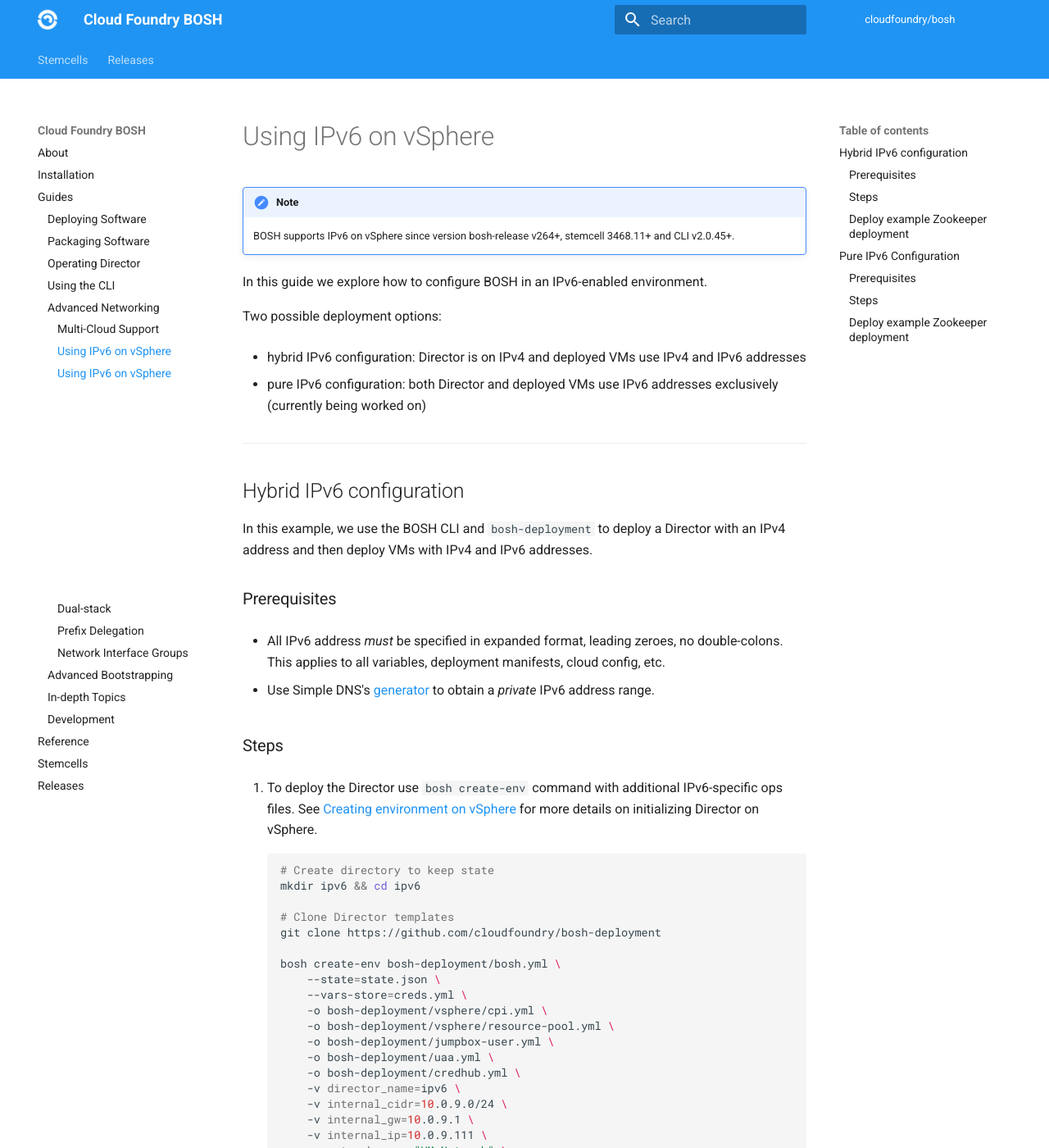
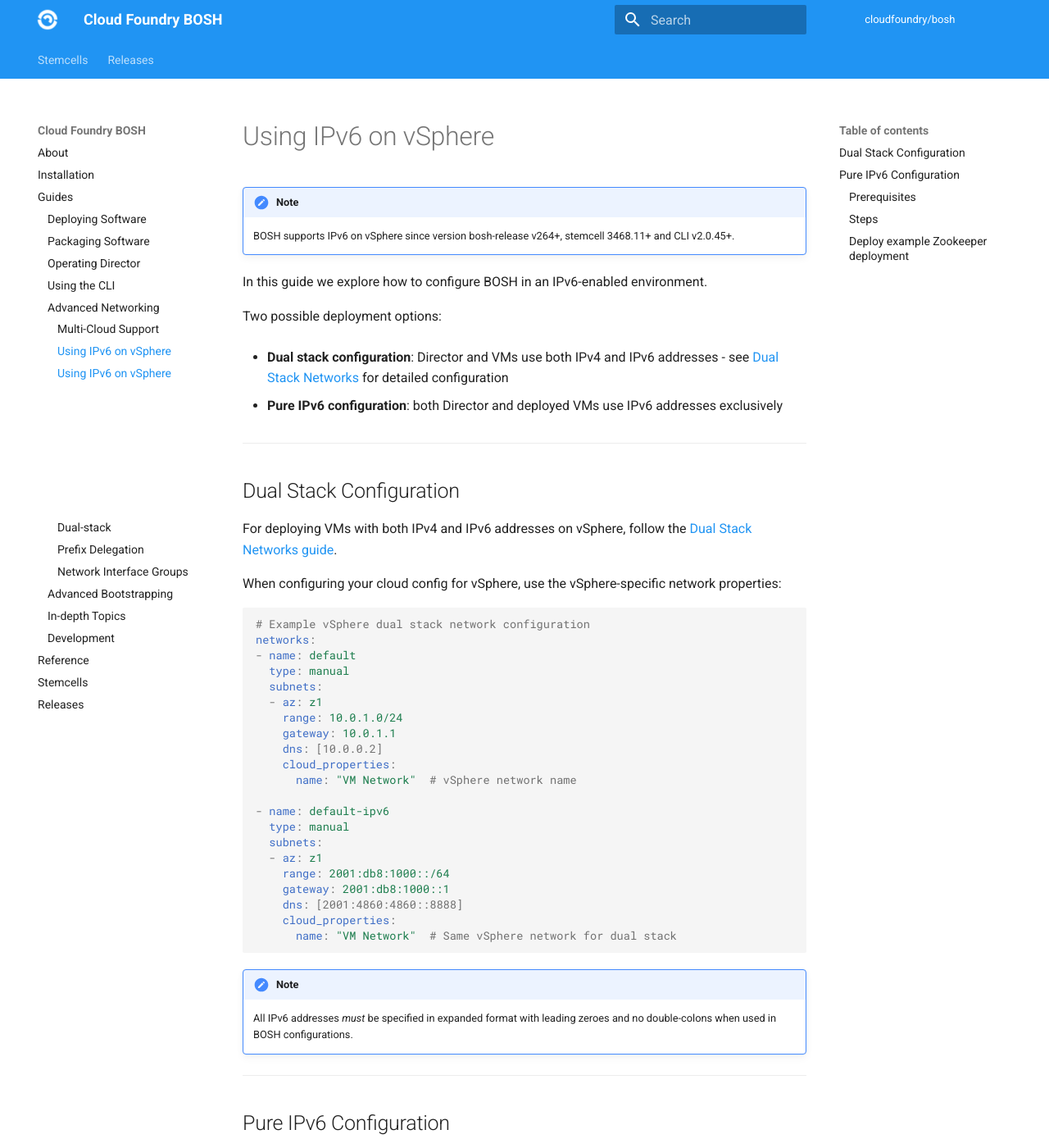
Before and after one commit to cloudfoundry/docs-bosh, an MkDocs documentation site: the page built from content/guide-ipv6-on-vsphere.md, in a window 1280 px wide and 1400 px high. Shown: the whole window at 82% size. Built offline with MkDocs 1.6.1 and Material for MkDocs 9.7.7, drawn with Linux system fonts in a browser that asks for light colours; old or Windows-style settings are respelled for this version of MkDocs; some of the changed text lies outside the part shown.

Commit message:
Refactor hybrid IPv6 configuration section to dual stack and pure IPv6 configurations in the vSphere guide

````diff
--- a/content/guide-ipv6-on-vsphere.md
+++ b/content/guide-ipv6-on-vsphere.md
@@ -5,163 +5,47 @@ In this guide we explore how to configure BOSH in an IPv6-enabled environment.
 
 Two possible deployment options:
 
-- hybrid IPv6 configuration: Director is on IPv4 and deployed VMs use IPv4 and IPv6 addresses
+- **Dual stack configuration**: Director and VMs use both IPv4 and IPv6 addresses - see [Dual Stack Networks](dual-stack-networks.md) for detailed configuration
 
-- pure IPv6 configuration: both Director and deployed VMs use IPv6 addresses exclusively (currently being worked on)
+- **Pure IPv6 configuration**: both Director and deployed VMs use IPv6 addresses exclusively
 
 ---
-## Hybrid IPv6 configuration {: #hybrid }
 
-In this example, we use the BOSH CLI and `bosh-deployment` to deploy a Director with an IPv4 address and then deploy VMs with IPv4 and IPv6 addresses.
+## Dual Stack Configuration {: #dual-stack }
 
-### Prerequisites
+For deploying VMs with both IPv4 and IPv6 addresses on vSphere, follow the [Dual Stack Networks guide](dual-stack-networks.md).
 
-- All IPv6 address *must* be specified in expanded format, leading zeroes, no double-colons. This applies to all variables, deployment manifests, cloud config, etc.
+When configuring your cloud config for vSphere, use the vSphere-specific network properties:
 
-- Use Simple DNS's [generator](http://simpledns.com/private-ipv6) to obtain a _private_ IPv6 address range.
+```yaml
+# Example vSphere dual stack network configuration
+networks:
+- name: default
+  type: manual
+  subnets:
+  - az: z1
+    range: 10.0.1.0/24
+    gateway: 10.0.1.1
+    dns: [10.0.0.2]
+    cloud_properties:
+      name: "VM Network"  # vSphere network name
 
-### Steps
+- name: default-ipv6
+  type: manual
+  subnets:
+  - az: z1
+    range: 2001:db8:1000::/64
+    gateway: 2001:db8:1000::1
+    dns: [2001:4860:4860::8888]
+    cloud_properties:
+      name: "VM Network"  # Same vSphere network for dual stack
+```
 
-1. To deploy the Director use `bosh create-env` command with additional IPv6-specific ops files. See [Creating environment on vSphere](init-vsphere.md) for more details on initializing Director on vSphere.
-
-    ```shell
-    # Create directory to keep state
-    mkdir ipv6 && cd ipv6
-
-    # Clone Director templates
-    git clone https://github.com/cloudfoundry/bosh-deployment
-
-    bosh create-env bosh-deployment/bosh.yml \
-        --state=state.json \
-        --vars-store=creds.yml \
-        -o bosh-deployment/vsphere/cpi.yml \
-        -o bosh-deployment/vsphere/resource-pool.yml \
-        -o bosh-deployment/jumpbox-user.yml \
-        -o bosh-deployment/uaa.yml \
-        -o bosh-deployment/credhub.yml \
-        -v director_name=ipv6 \
-        -v internal_cidr=10.0.9.0/24 \
-        -v internal_gw=10.0.9.1 \
-        -v internal_ip=10.0.9.111 \
-        -v network_name="VM Network" \
-        -v vcenter_dc=dc \
-        -v vcenter_cluster=cl \
-        -v vcenter_rp=IPv6 \
-        -v vcenter_ds=SSD-0 \
-        -v vcenter_ip=10.0.9.105 \
-        -v vcenter_user=administrator@vsphere.local \
-        -v vcenter_password=TheClothesMakethTheMan \
-        -v vcenter_templates=bosh-ipv6-templates \
-        -v vcenter_vms=bosh-ipv6-vms \
-        -v vcenter_disks=bosh-ipv6-disks
-    ```
-
-1. Connect to the Director:
-
-    ```shell
-    bosh alias-env ipv6 -e 10.0.9.111 --ca-cert <(bosh int ./creds.yml --path /director_ssl/ca)
-    export BOSH_CLIENT=admin
-    export BOSH_CLIENT_SECRET=`bosh int ./creds.yml --path /admin_password`
-    ```
-
-1. Confirm that it works:
-
-    ```shell
-    bosh -e ipv6 env
-    ```
-
-    ```text
-    Using environment '10.0.9.111' as '?'
-
-    Name: ...
-    User: admin
-
-    Succeeded
-    ```
-
-### Deploy example Zookeeper deployment {: #pure-deploy }
-
-Follow steps below or the [deploy workflow](basic-workflow.md) that goes through the same steps but with more explanation.
-
-1. Update configs
-
-    ```yaml
-    # ipv6-net.yml
-
-    networks:
-    - name: ipv6
-      type: manual
-      subnets:
-      - azs: [z1, z2, z3]
-        cloud_properties:
-          name: VM Network
-        dns:
-        - 2001:4860:4860:0000:0000:0000:0000:8888
-        - 2001:4860:4860:0000:0000:0000:0000:8844
-        gateway: 2601:646:100:69f0:20d:b9ff:fe48:9249
-        range: 2601:0646:0100:69f0:0000:0000:0000:0000/64
-        reserved:
-        - 2601:0646:0100:69f0:0000:0000:0000:0000-2601:0646:0100:69f0:0000:0000:0000:0020
-    ```
-
-    ```shell
-    bosh -e ipv6 update-cloud-config ~/workspace/bosh-deployment/vsphere/cloud-config.yml \
-        -v vcenter_cluster=cl \
-        -v internal_cidr=10.0.9.0/24 \
-        -v internal_gw=10.0.9.1 \
-        -v network_name="VM Network" \
-
-    bosh -e ipv6 update-config --type cloud --name ipv6 ipv6-net.yml
-
-    bosh -e ipv6 update-runtime-config ~/workspace/bosh-deployment/runtime-configs/dns.yml
-    ```
-
-1. Upload stemcell
-
-    ```shell
-    bosh -e ipv6 upload-stemcell --sha1 0d927b9c5f79b369e646f5c835e33496bf7356c5 \
-    https://bosh.io/d/stemcells/bosh-vsphere-esxi-ubuntu-xenial-go_agent?v=621.74
-    ```
-
-    Note that IPv6 is currently only available for Ubuntu Xenial and Ubuntu Trusty stemcells.
-
-1. Deploy example deployment and see IPv6 addresses
-
-    ```yaml
-    # ipv6-net-use.yml
-
-    - type: replace
-      path: /features?/use_dns_addresses
-      value: true
-
-    - type: replace
-      path: /instance_groups/name=zookeeper/networks/0/default?
-      value: [dns, gateway]
-
-    - type: replace
-      path: /instance_groups/name=zookeeper/networks/-
-      value:
-        name: ipv6
-
-    - type: replace
-      path: /instance_groups/name=smoke-tests/jobs/name=smoke-tests/consumes?/conn/network
-      value: ipv6
-    ```
-
-    ```shell
-    bosh -e ipv6 -d zookeeper deploy <(wget -O- https://raw.githubusercontent.com/cppforlife/zookeeper-release/master/manifests/zookeeper.yml) \
-      -o ipv6-net-use.yml
-
-    bosh -e ipv6 -d zookeeper instances
-    ```
-
-1. Run Zookeeper smoke tests
-
-    ```shell
-    bosh -e ipv6 -d zookeeper run-errand smoke-tests
-    ```
+!!! note
+    All IPv6 addresses *must* be specified in expanded format with leading zeroes and no double-colons when used in BOSH configurations.
 
 ---
+
 ## Pure IPv6 Configuration {: #pure }
 
 !!! note
@@ -181,7 +65,7 @@ In this example, we use the BOSH CLI and `bosh-deployment` to deploy a Director
 
 - The `internal_gw` (gateway) must be in the same IPv6 subnet as the Director. If the gateway is a [link-local](https://en.wikipedia.org/wiki/IPv6_address#Local_addresses) (it starts with `fe80:`) you can strip the [modified EUI-64](https://en.wikipedia.org/wiki/IPv6_address#Modified_EUI-64) so that gateway IP is within your chosen subnet. For example, if the default IPv6 gateway is `fe80::20d:b9ff:fe48:9249`, the gateway IP in the BOSH manifest would be `fddf:9b0b:7aac:ac45:20d:b9ff:fe48:9249`.
 
-- Use Simple DNS's [generator](http://simpledns.com/private-ipv6) to obtain a _private_ IPv6 address range.
+- Use Simple DNS's [generator](http://simpledns.com/private-ipv6) to obtain a *private* IPv6 address range.
 
 ### Steps
 
````
